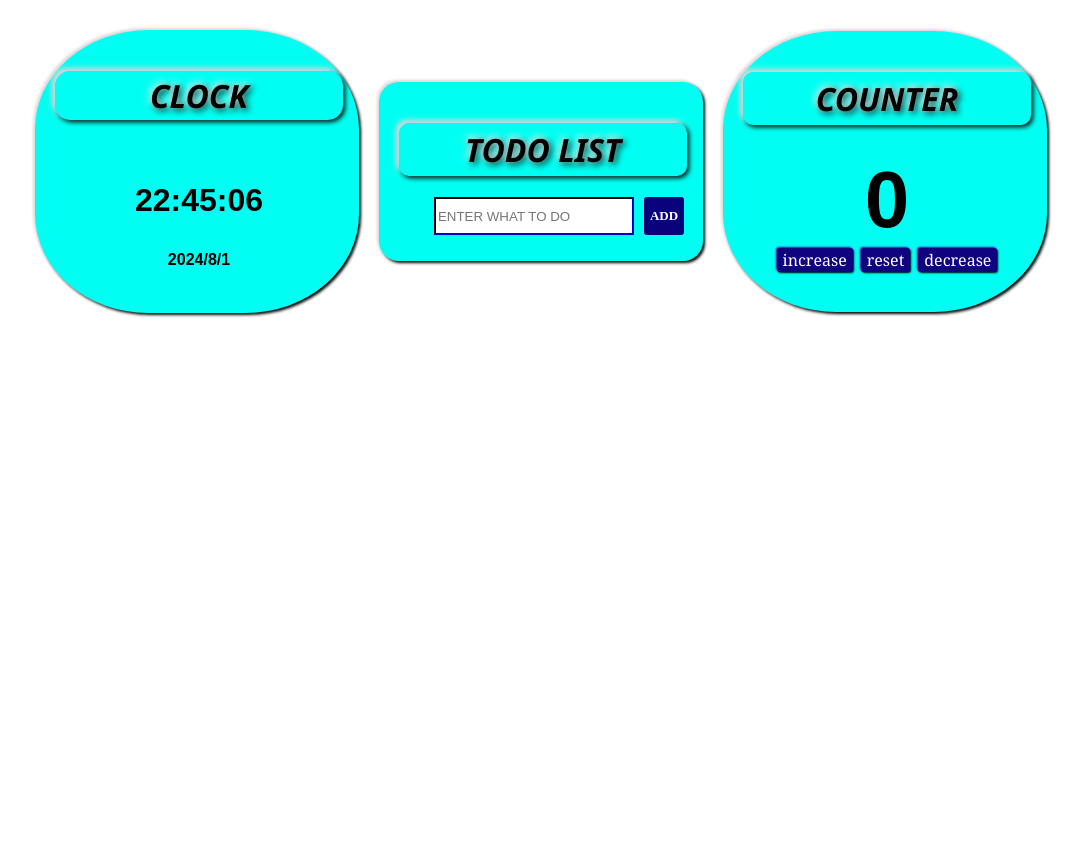
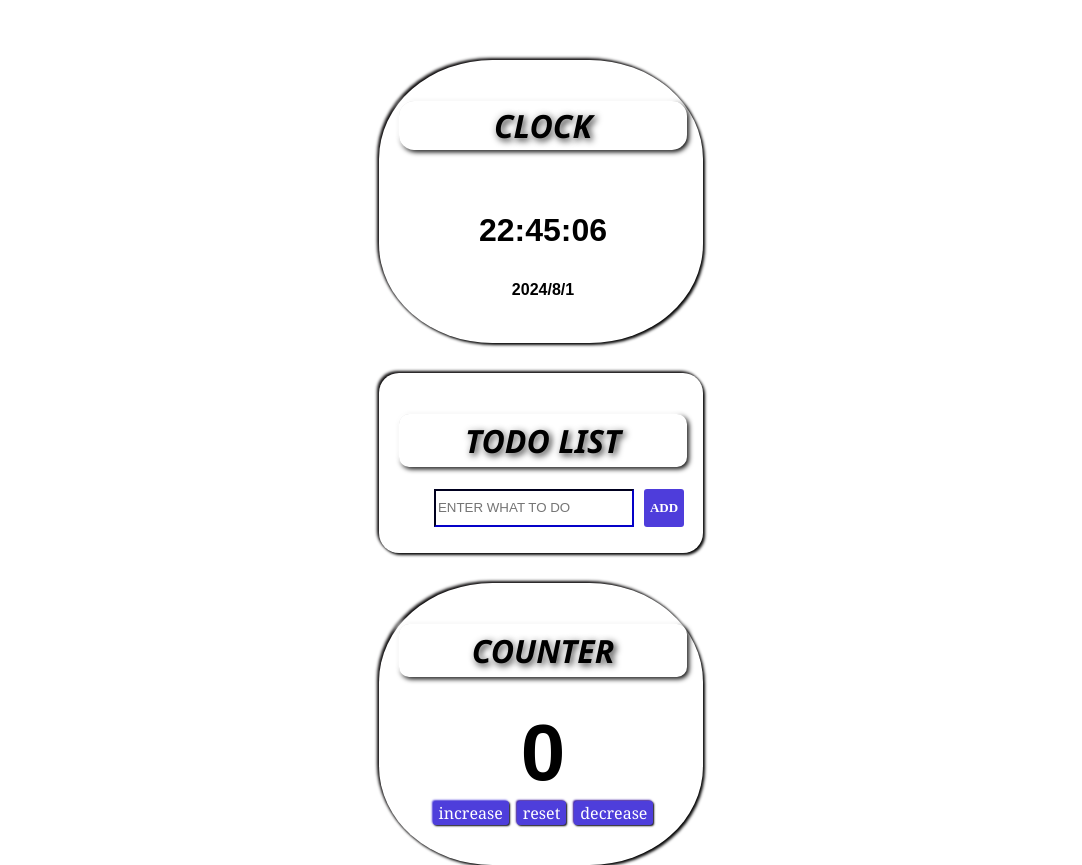
Before and after one commit to HadizahRodiah/TODO, a plain HTML site: page index.html in a window 1280 px wide. Shown: the whole page, without its empty margins (99-1181 px from the left). Before the commit the page ends 800 px from the top, so only its background shows below. Drawn offline with Linux system fonts and the light colour scheme.

Commit message:
Add files via upload

```diff
--- a/style.css
+++ b/style.css
@@ -1,4 +1,5 @@
 body{
+    background-color: rgb(255, 255, 255);
     margin:auto;
     padding: auto;
     display: flex;
@@ -10,24 +11,26 @@ body{
 .allcontain{
     margin-top: 30px;
     display: flex;
-    flex-direction: row;
+    flex-direction:column;
     justify-content: space-between;
     align-items: center;
 }
 .contain1{
     width:19rem;
-    background-color: rgb(0, 255, 242);
+    background-color: rgb(255, 255, 255);
     justify-content: center;
     justify-items: space-between;
     align-items: center;
     margin-left:20px;
     margin-right:20px;
+    margin-top:30px;
+    margin-bottom:30px;
     padding: 10px;
     gap:2px;
     border:none;
     border-radius:35% ;
     flex-wrap: wrap;
-    box-shadow:-2px -2px 3px rgb(223, 215, 218), 2px 2px 3px rgb(0, 0, 0) ;
+    box-shadow:-2px -2px 3px rgb(12, 10, 11), 2px 2px 3px rgb(0, 0, 0) ;
 }
 .contain1:hover{
     width:20rem;
@@ -39,8 +42,7 @@ body{
     padding: 10px;
     gap:2px;
     border:1px;
-    border-style: solid;
-    border-color: rgb(0, 255, 179);
+    border-color: rgb(255, 255, 255);
     border-radius:10px;
     flex-wrap: wrap;
     box-shadow:-3px -3px 5px rgb(223, 215, 218), 3px 3px 3px rgb(0, 0, 0) ;
@@ -52,7 +54,7 @@ body{
     display:flex;
     flex-direction:column;
     justify-content: space-around;
-}
+    }
 #box1:hover{
     width:18rem;
     display:flex;
@@ -96,20 +98,21 @@ body{
     border-radius: 15px;
     border-color: rgb(2, 1, 59);
     text-shadow:-2px -2px 7px rgb(243, 243, 243), 2px 2px 7px rgb(0, 0, 0) ;
-    box-shadow:-3px -3px 5px rgb(223, 215, 218), 2px 2px 5px rgb(0, 0, 0);
+    box-shadow:-3px -3px 5px rgb(255, 255, 255), 2px 2px 5px rgb(0, 0, 0);
 }
 .contain2{
     width:19rem;
-    background-color: rgb(0, 255, 242);
+    background-color: rgb(255, 255, 255);
     justify-content: center;
     justify-items: space-between;
     align-items: center;
     padding: 10px;
+    margin-bottom: 30px;
     gap:2px;
     border:none;
     border-radius:20px ;
     flex-wrap: wrap;
-    box-shadow:-2px -2px 3px rgb(223, 215, 218), 2px 2px 3px rgb(0, 0, 0) ;
+    box-shadow:-2px -2px 3px rgb(12, 10, 11), 2px 2px 3px rgb(0, 0, 0) ;
 }
 .contain2:hover{
     width:19rem;
@@ -151,8 +154,8 @@ h1{
     padding: 5px 5px;
     border-radius: 10px;
     border-color: rgb(2, 1, 59);
-    text-shadow:-2px -2px 7px rgb(243, 243, 243), 2px 2px 7px rgb(0, 0, 0) ;
-    box-shadow:-3px -3px 5px rgb(223, 215, 218), 2px 2px 5px rgb(0, 0, 0) ;
+    text-shadow:-2px -2px 7px rgb(255, 255, 255), 2px 2px 7px rgb(0, 0, 0) ;
+    box-shadow:-3px -3px 5px rgb(255, 255, 255), 2px 2px 5px rgb(0, 0, 0) ;
 
 }
 h1:hover{
@@ -245,7 +248,7 @@ li input{
 
 li button{
     color:white;
-    background-color: rgb(16, 3, 128);
+    background-color: rgb(78, 62, 219);
     font-family: Georgia, 'Times New Roman', Times, serif;
     font-size:1rem;
     border-radius: 3px;
@@ -257,13 +260,13 @@ li button:hover{
     font-size:1rem;
     border-radius:3px;
     border:3px;
-    box-shadow:-1px -1px 2px rgb(34, 31, 228), 1px 2px 2px rgb(0, 0, 0) ;
+    box-shadow:-1px -1px 2px rgb(78, 62, 219), 1px 2px 2px rgb(0, 0, 0) ;
     cursor: pointer;
     transition: 0.5s;
 }
 .contain-button{
     color:white;
-    background-color: rgb(10, 2, 122);
+    background-color: rgb(78, 61, 219);
     font-family: 'Times New Roman', Times, serif;
     font-weight: 900;
     font-size: small;
@@ -276,13 +279,13 @@ li button:hover{
     background-color: rgb(255, 255, 255);
     color: rgb(0, 0, 0);
     width:4rem;
-    box-shadow:-1px -1px 2px rgb(50, 13, 153), 1px 1px 2px rgb(0, 0, 0) ;
+    box-shadow:-1px -1px 2px rgb(78, 62, 219), 1px 1px 2px rgb(0, 0, 0) ;
     transition: 0.5s;
 }
 
 .contain3{
     width:19rem;
-    background-color: rgb(0, 255, 242);
+    background-color: rgb(255, 255, 255);
     justify-content: center;
     justify-items: space-between;
     align-items: center;
@@ -293,7 +296,8 @@ li button:hover{
     border:none;
     border-radius:35% ;
     flex-wrap: wrap;
-    box-shadow:-2px -2px 3px rgb(223, 215, 218), 2px 2px 3px rgb(0, 0, 0) ;
+    box-shadow:-2px -2px 3px rgb(12, 10, 11), 2px 2px 3px rgb(0, 0, 0) ;
+
 }
 .contain3:hover{
     width:20rem;
@@ -337,13 +341,13 @@ li button:hover{
 }
 #increase{
     color:white;
-    background-color: rgb(16, 3, 128);
+    background-color: rgb(78, 62, 219);
     font-family: Georgia, 'Times New Roman', Times, serif;
     font-size:1rem;
     border-radius: 3px;
     margin: 2px;
     border:none;
-    box-shadow:-1px -1px 2px rgb(50, 13, 153), 1px 1px 2px rgb(0, 0, 0) ;
+    box-shadow:-1px -1px 2px rgb(78, 62, 219), 1px 1px 2px rgb(0, 0, 0) ;
 }
 #increase:hover{
     color:rgb(7, 4, 4);
@@ -357,7 +361,7 @@ li button:hover{
 }
 #decrease{
     color:white;
-    background-color: rgb(16, 3, 128);
+    background-color:rgb(78, 62, 219);
     font-family: Georgia, 'Times New Roman', Times, serif;
     font-size:1rem;
     border-radius: 3px;
@@ -377,7 +381,7 @@ li button:hover{
 }
 #reset{
     color:white;
-    background-color: rgb(16, 3, 128);
+    background-color:rgb(78, 62, 219);
     font-family: Georgia, 'Times New Roman', Times, serif;
     font-size:1rem;
     margin: 2px;
```
